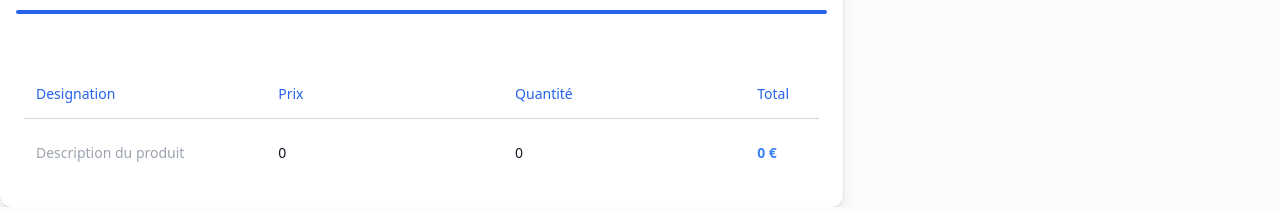
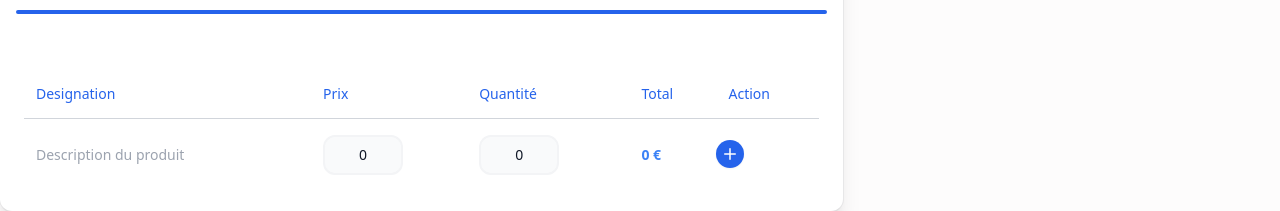
Before and after one commit to Digital-Youth/DYINVOICE-DASHBOARD, a Next.js app in the folder dashboard/: page /Factures/components/factureForm in a window 1280 px wide. Shown: the part 618-829 px from the top of the page. Built offline with nearby package versions, Linux system fonts and the light colour scheme.

Commit message:
Biling v-2.1 (Dynamic count)

```diff
--- a/dashboard/pages/Factures/components/factureBoard.jsx
+++ b/dashboard/pages/Factures/components/factureBoard.jsx
@@ -1,11 +1,20 @@
 import { useState } from "react";
+import { PlusIcon } from '@heroicons/react/20/solid'
+
 export default function FacturesBoard() {
-
   const [prix, setPrix] = useState(0);
   const [quantity, setQuantity] = useState(0);
+  const [items, setItems] = useState([]);
+
   const total = prix * quantity;
+
+  const addItem = () => {
+    setItems([...items, { prix, quantity, total }]);
+    setPrix(0);
+    setQuantity(0);
+  };
+
   return (
-
     <div className="mt-8 px-4 pb-5 pt-5 sm:px-6 sm:pt-6 overflow-x-auto">
       <table className="min-w-full divide-y divide-gray-300 ">
         <thead>
@@ -34,12 +43,18 @@ export default function FacturesBoard() {
             >
               Total
             </th>
+            <th
+              scope="col"
+              className="py-3.5 px-3  text-left text-sm font-light text-blue-600 w-40 sm:w-auto"
+            >
+              Action
+            </th>
           </tr>
         </thead>
         <tbody className="divide-y divide-black ">
-          <tr className="">
+          {items.map((item, index) =>
+            <tr key={index}>
               <td className="whitespace-nowrap px-3 py-4 text-sm text-gray-500">
-              <div className="mt-2 sm:col-span-2 sm:mt-0">
                 <input
                   type="text"
                   name="client-name"
@@ -48,25 +63,43 @@ export default function FacturesBoard() {
                   placeholder="Description du produit"
                   className="block w-40 border-none appearance-none py-1.5 text-gray-900 focus:ring-0 focus:outline-none placeholder:text-gray-400 sm:max-w-xs sm:text-sm sm:leading-6"
                 />
-              </div>
               </td>
-
               <td className="whitespace-nowrap py-4 pl-4 pr-2 text-sm font-medium text-gray-900 sm:pl-3">
-              <div className="mt-2 sm:col-span-2 sm:mt-0">
+                {item.prix} €
+              </td>
+              <td className="whitespace-nowrap px-3 py-4 text-sm text-gray-500">
+                {item.quantity}
+              </td>
+              <td className="whitespace-nowrap font-extrabold px-3 py-4 text-sm text-blue-500">
+                {item.total} €
+              </td>
+              <td className="whitespace-nowrap px-3 py-4" />
+            </tr>
+          )}
+          <tr>
+            <td className="whitespace-nowrap px-3 py4 text-sm text-gray-500">
+              <input
+                type="text"
+                name="client-name"
+                id="client-name"
+                autoComplete="given-name"
+                placeholder="Description du produit"
+                className="block w-40 border-none appearance-none py-1.5 text-gray-900 focus:ring-0 focus:outline-none placeholder:text-gray-400 sm:max-w-xs sm:text-sm sm:leading-6"
+              />
+            </td>
+            <td className="whitespace-nowrap py-4 pl-4 pr-2 text-sm font-medium text-gray-900 sm:pl-3">
               <input
                 type="number"
                 name="prix"
                 id="prix"
                 placeholder="Entrer le prix"
                 value={prix}
+                inputMode="numeric"
                 onChange={event => setPrix(Number(event.target.value))}
-                  className="block w-40 border-none appearance-none py-1.5 text-gray-900 focus:ring-0 focus:outline-none placeholder:text-gray-400 sm:max-w-xs sm:text-sm sm:leading-6"
+                className="block w-20 w-max-auto rounded-xl border-2 border-gray-100 py-1.5 bg-gray-50 text-gray-900 focus:ring-0 no-spinner focus:outline-none placeholder:text-gray-400 sm:max-w-xs sm:text-sm sm:leading-6 input-number"
               />
-
-              </div>
             </td>
             <td className="whitespace-nowrap px-3 py-4 text-sm text-gray-500">
-              <div className="mt-2 sm:col-span-2 sm:mt-0">
               <input
                 type="number"
                 name="quantity"
@@ -75,12 +108,20 @@ export default function FacturesBoard() {
                 placeholder="Entrer la quantité"
                 value={quantity}
                 onChange={event => setQuantity(Number(event.target.value))}
-                  className="block w-40 border-none appearance-none py-1.5 text-gray-900 focus:ring-0 focus:outline-none placeholder:text-gray-400 sm:max-w-xs sm:text-sm sm:leading-6"
+                className="block w-20 w-max-auto rounded-xl border-2 border-gray-100 py-1.5 bg-gray-50 text-gray-900 focus:ring-0 no-spinner focus:outline-none placeholder:text-gray-400 sm:max-w-xs sm:text-sm sm:leading-6 input-number"
               />
-              </div>
             </td>
             <td className="whitespace-nowrap font-extrabold px-3 py-4 text-sm text-blue-500">
               {total} €
+            </td>
+            <td>
+              <button
+                type="button"
+                onClick={addItem}
+                className="rounded-full bg-blue-600 p-1 text-white shadow-sm hover:bg-blue-500 focus-visible:outline focus-visible:outline-2 focus-visible:outline-offset-2 focus-visible:outline-blue-600"
+              >
+                <PlusIcon className="h-5 w-5" aria-hidden="true" />
+              </button>
             </td>
           </tr>
         </tbody>
--- a/dashboard/styles/globals.css
+++ b/dashboard/styles/globals.css
@@ -8,7 +8,19 @@
   margin: 0;
 }
 
+.input-number {
+  text-align: center;
+}
 
+
+input::-webkit-outer-spin-button,
+input::-webkit-inner-spin-button {
+  -webkit-appearance: none;
+  margin: 0;
+}
+input[type="number"] {
+  -moz-appearance: textfield;
+}
 
 html,
 body {
```
Lines whose indentation alone changed are shown as unchanged.
